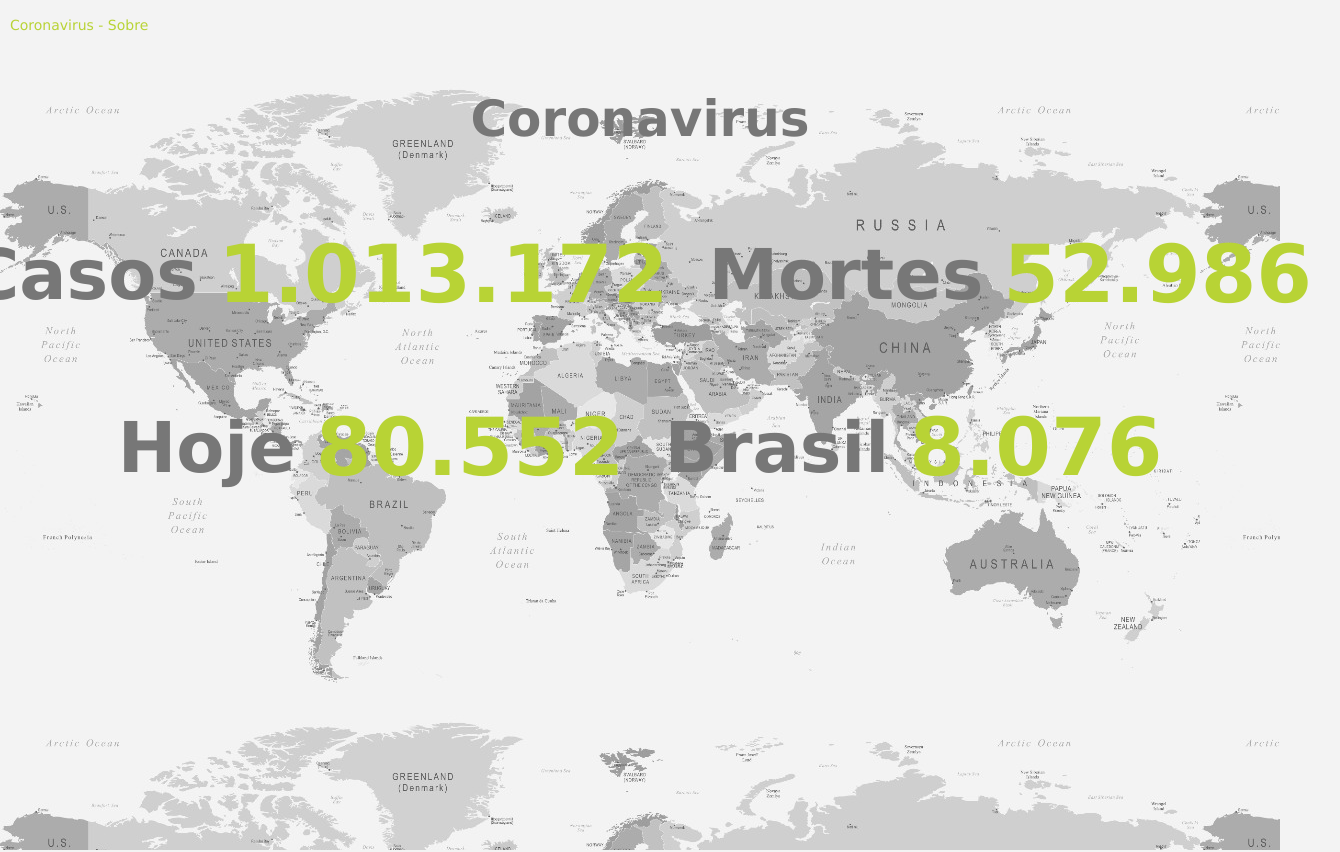
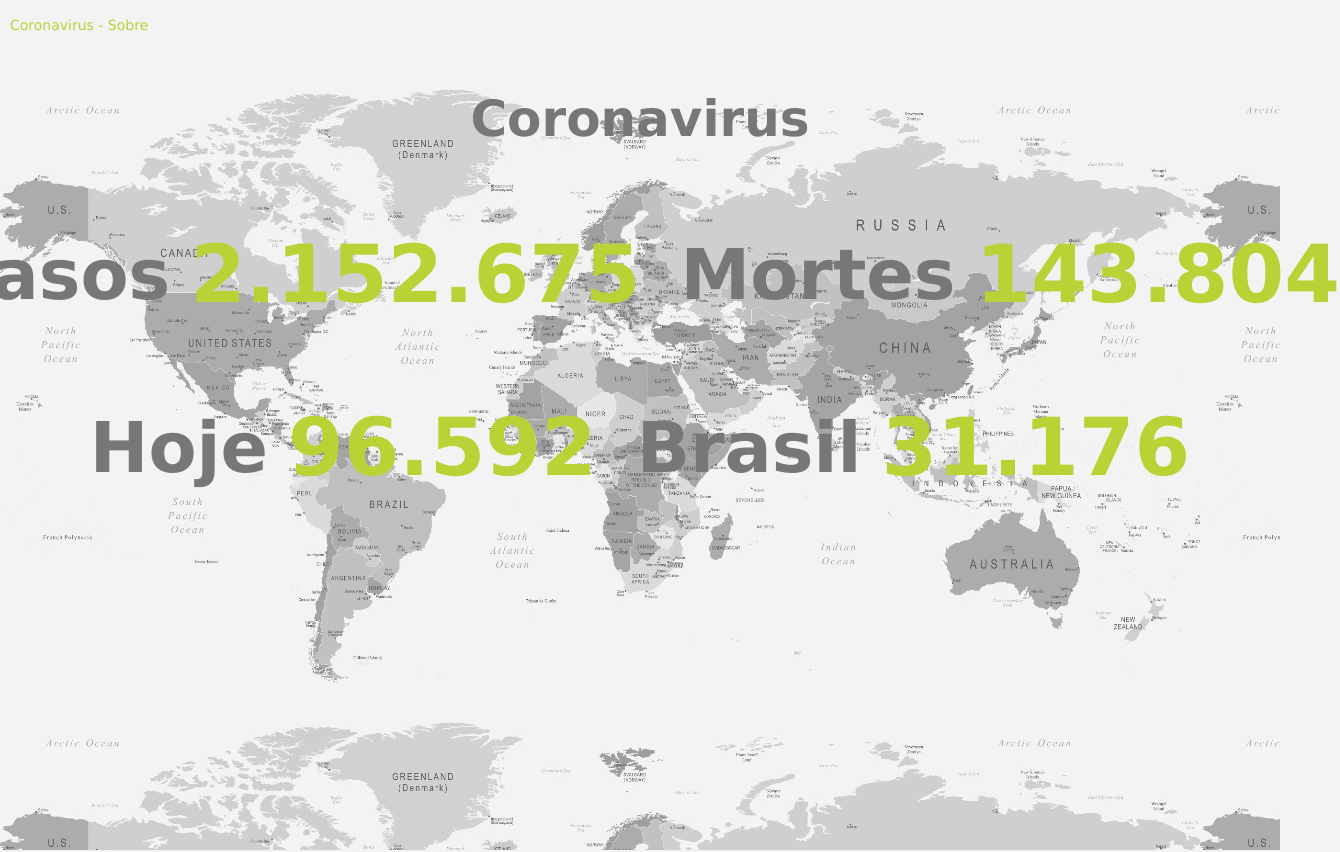
Before and after one commit to FabioKido/Map-Corona, a Gatsby app: page / in a window 1280 px wide. Shown: the top 852 px of the page, 1340 px wide, since content can reach past the window. Built offline with nearby package versions, Linux system fonts and the light colour scheme.

Commit message:
Update: Main Page

```diff
--- a/src/pages/index.js
+++ b/src/pages/index.js
@@ -770,21 +770,21 @@ const Index = () => {
 				<div className='cont'>
 					<div className='conts'>
 						<h2>Casos</h2>
-						<h3>1.013.172</h3>
+						<h3>2.152.675</h3>
 					</div>
 					<div className='conts'>
 						<h2>Mortes</h2>
-						<h3>52.986</h3>
+						<h3>143.804</h3>
 					</div>
 				</div>
 				<div className='cont'>
 					<div className='conts'>
 						<h2>Hoje</h2>
-						<h3>80.552</h3>
+						<h3>96.592</h3>
 					</div>
 					<div className='conts'>
 						<h2>Brasil</h2>
-						<h3>8.076</h3>
+						<h3>31.176</h3>
 					</div>
 
 				</div>
```
